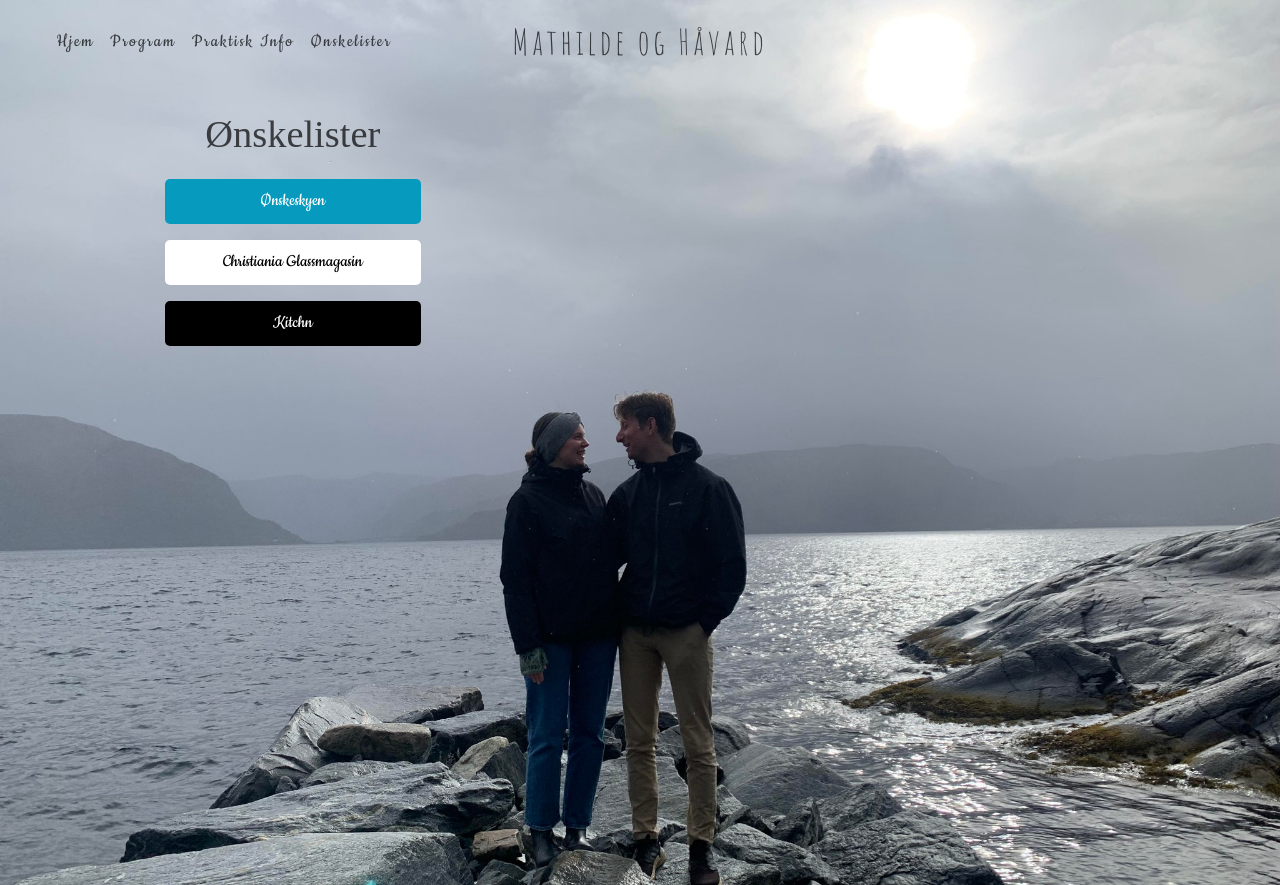
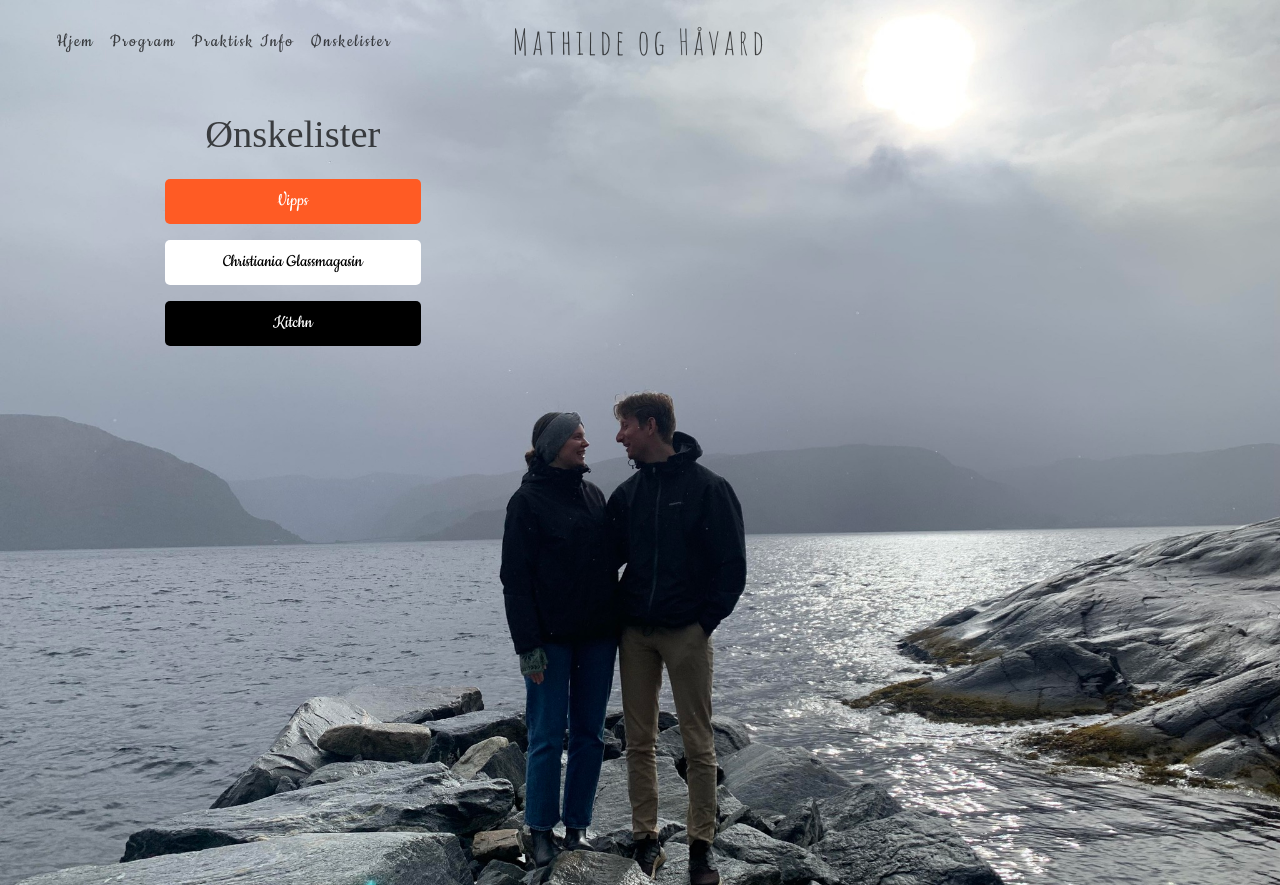
Before and after one commit to Bydall/bryllupsnettside, a SvelteKit app: page /onskeliste in a window 1280 px wide. Built offline with nearby package versions, Linux system fonts and the light colour scheme; a web font is replaced by a local one.

Commit message:
Endret link til vipps-liste

```diff
--- a/src/routes/onskeliste/+page.svelte
+++ b/src/routes/onskeliste/+page.svelte
@@ -13,7 +13,7 @@
 
 
 	<div class="lists">
-	<a class="onsk" href="https://onskeskyen.no/nb/wishlists/Rfu9e9tOmgLqW1Dc?sharedBy=EunZl6BQE0TgmFJE&utm_source=shortlink&utm_id=ep3xhn"> Ønskeskyen </a>
+	<a class="vipps" href="https://qr.vipps.no/wish-list/940b0303-2db4-478d-f92b-08deaa80665d"> Vipps </a>
 	<a class="christiania" href="https://www.cg.no/apps/giftregistry/registry/414094?_r=1&utm_source=gift_reggie&utm_medium=gift_reggie&utm_campaign=gift_reggie&utm_content=414094"> Christiania Glassmagasin </a>
 	<a class="kitchn" href="https://www.kitchn.no/onskeliste/241866/"> Kitchn </a>
 
@@ -41,9 +41,9 @@ a {
 
 }
 
-.onsk {
+.vipps {
 
-	background-color: rgb(5, 154, 190);
+	background-color: rgb(255 91 36);
 	color: rgb(255, 255, 255);
 
 }
```
